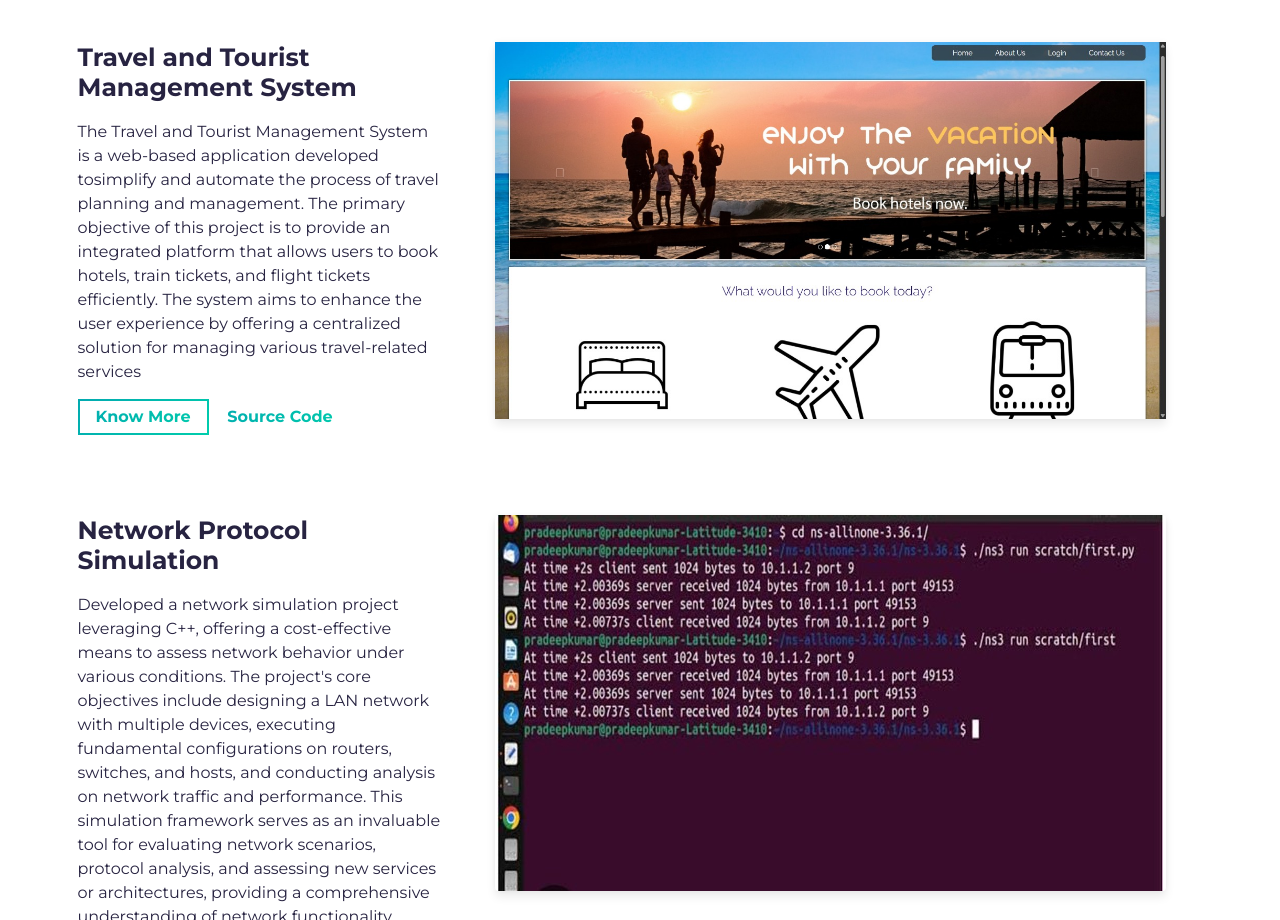
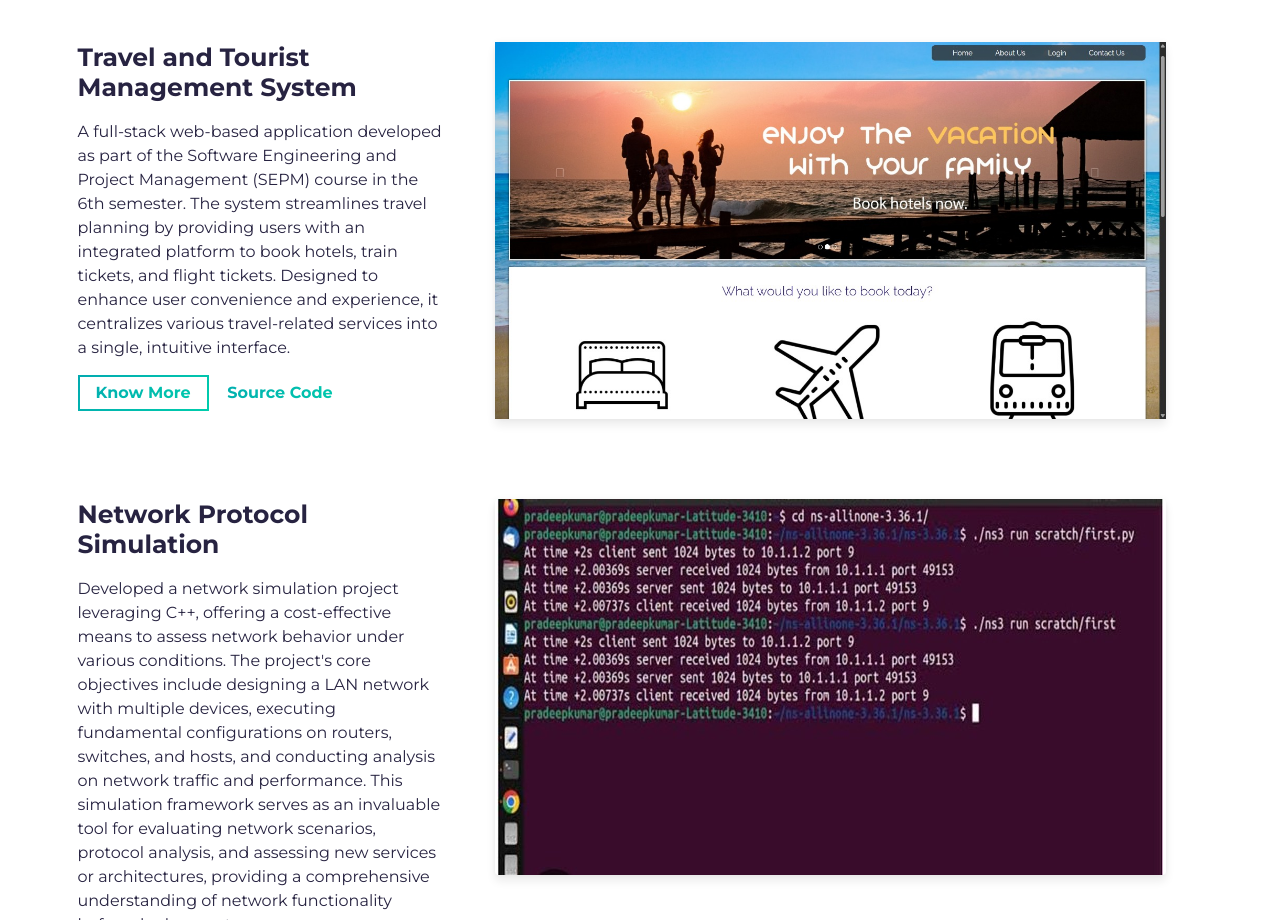
Before and after one commit to Sreya15/Portfolio, a website built with Parcel: page src/index.html in a window 1280 px wide. Shown: the part 1703-2623 px from the top of the page. Built offline with nearby package versions, Linux system fonts and the light colour scheme.

Commit message:
Update index.html

```diff
--- a/src/index.html
+++ b/src/index.html
@@ -104,7 +104,7 @@
                 <h3 class="project-wrapper__text-title">Travel and Tourist Management System</h3>
                 <div>
                   <p class="mb-4">
-                  The Travel and Tourist Management System is a web-based application developed tosimplify and automate the process of travel planning and management. The primary objective of this project is to provide an integrated platform that allows users to book hotels, train tickets, and flight tickets efficiently. The system aims to enhance the user experience by offering a centralized solution for managing various travel-related services
+                  A full-stack web-based application developed as part of the Software Engineering and Project Management (SEPM) course in the 6th semester. The system streamlines travel planning by providing users with an integrated platform to book hotels, train tickets, and flight tickets. Designed to enhance user convenience and experience, it centralizes various travel-related services into a single, intuitive interface.
                   </p>
                 </div>
                 <a
```
